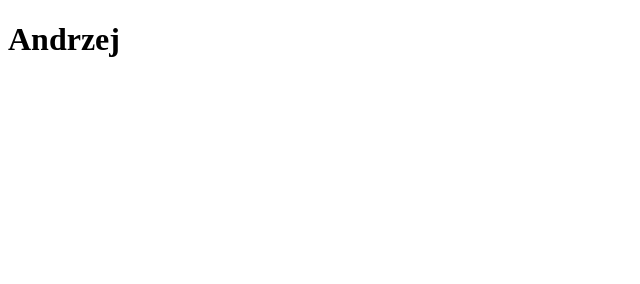
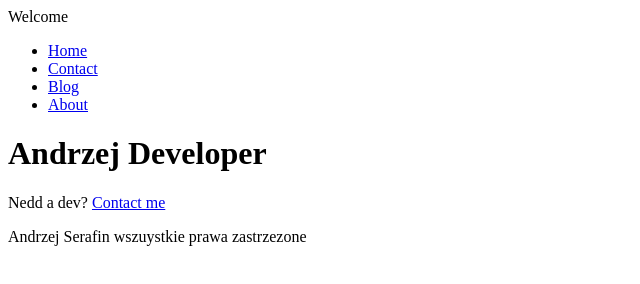
Before and after one commit to AndreSlash/andreslash.github.io, a Gatsby site in the folder gatsby-tutorial/: page / in a window 1280 px wide. Shown: the whole page, without its empty margins (0-640 px from the left). Built offline with nearby package versions, Linux system fonts and the light colour scheme; Gatsby itself is replaced by a stand-in of ours.

Commit message:
adding linking on the website

```diff
--- /dev/null
+++ b/gatsby-tutorial/src/components/footer.js
@@ -0,0 +1,11 @@
+import React from 'react'
+
+export const footer = () => {
+    return (
+        <footer>
+            <p>Andrzej Serafin wszuystkie prawa zastrzezone</p>
+        </footer>
+    )
+}
+
+export default footer
--- /dev/null
+++ b/gatsby-tutorial/src/components/header.js
@@ -0,0 +1,16 @@
+import React from 'react'
+import {Link} from 'gatsby'
+export const header = () => {
+    return (
+        <header>
+            Welcome
+            <ul>
+                <li><Link to="/">Home</Link></li>
+                <li><Link to="/contact">Contact</Link></li>
+                <li><Link to="/blog">Blog</Link></li>
+                <li><Link to="/about">About</Link></li>
+            </ul>
+        </header>
+    )
+}
+export default header
--- /dev/null
+++ b/gatsby-tutorial/src/components/layout.js
@@ -0,0 +1,13 @@
+import React from 'react'
+import Header from '../components/header'
+import Footer from '../components/footer'
+export const layout = (props) => {
+    return (
+        <div>
+            <Header></Header>
+                {props.children}
+            <Footer></Footer>
+        </div>
+    )
+}
+export default layout
--- a/gatsby-tutorial/src/pages/index.js
+++ b/gatsby-tutorial/src/pages/index.js
@@ -1,10 +1,13 @@
 import React from 'react'
+import {Link} from 'gatsby'
 
+import Layout from '../components/layout'
  const IndexPage = ()=>{
    return(
-     <div>
-      <h1>Andrzej</h1>
-     </div>
+     <Layout>
+        <h1>Andrzej Developer</h1>
+        <p>Nedd a dev? <Link to="/contact">Contact me</Link></p>
+     </Layout>
    )
  }
  export default IndexPage
```
Also changed, not shown: gatsby-tutorial/src/pages/about.js (added, +12 -0 lines), gatsby-tutorial/src/pages/blog.js (added, +12 -0 lines), gatsby-tutorial/src/pages/contact.js (added, +13 -0 lines).
